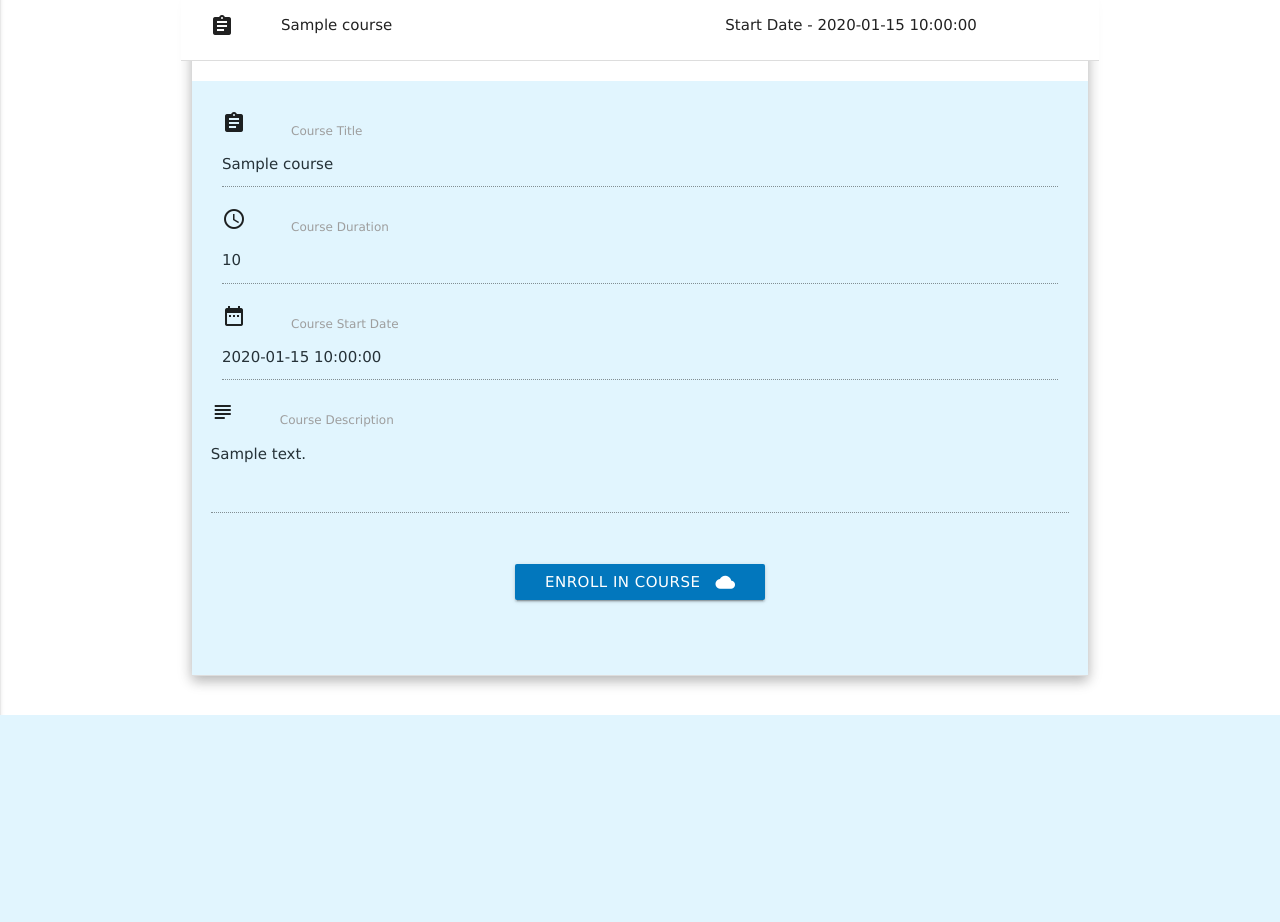
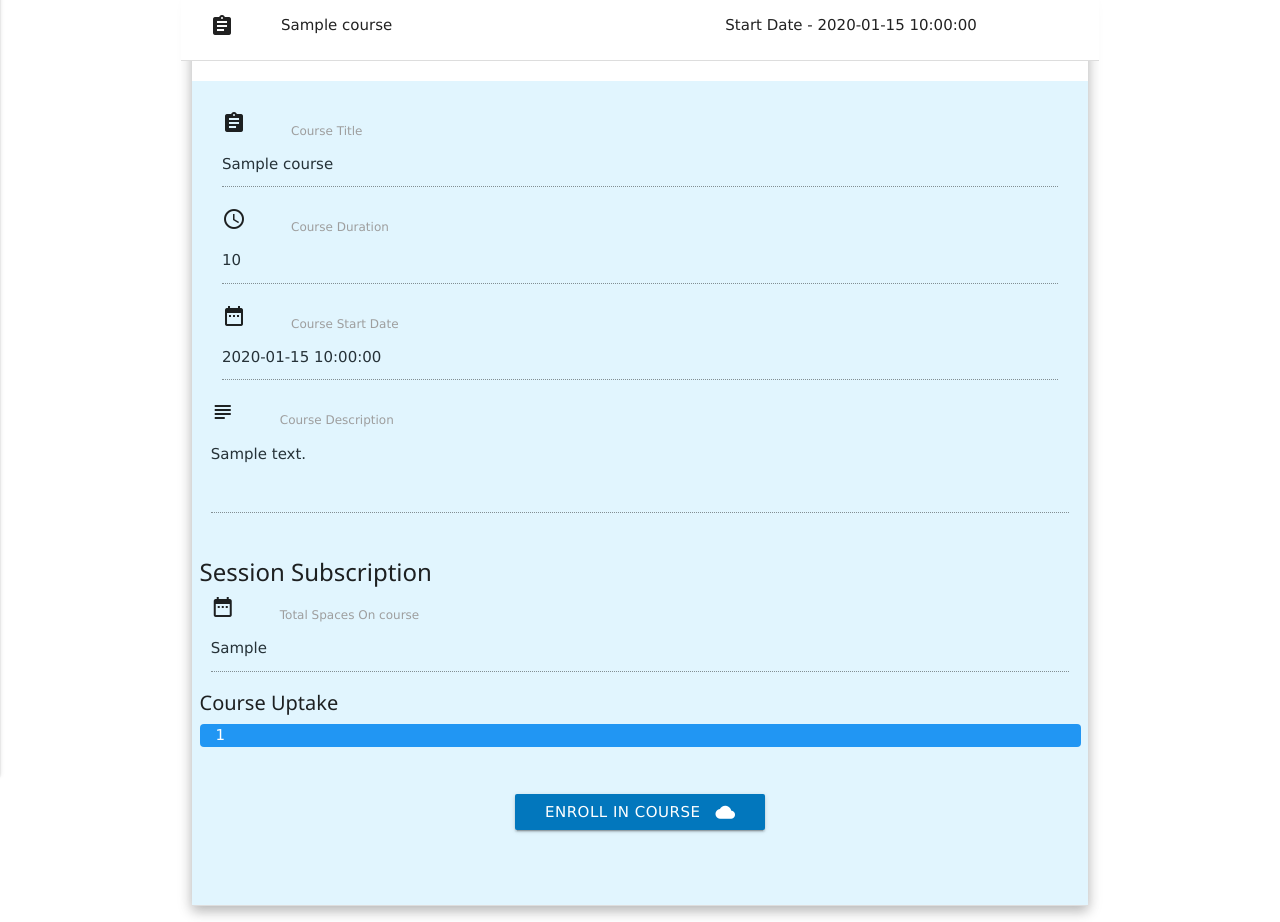
Before and after one commit to damien-meere/Data-Centric-Development-Milestone-Project, a Flask app: page /get_trainee_courses in a window 1280 px wide, after a click that opens the changed part. Shown: the part 85-1007 px from the top of the page. Before the commit the page ends 800 px from the top, so only its background shows below. Run offline with Flask 2, Linux system fonts and the light colour scheme; a database or web service that is not in the repository returns one stand-in record (values such as "Sample title"); some libraries are stand-ins or nearby versions.

Commit message:
Edits to Subscription layout on Courses page

```diff
--- a/templates/courses_trainee.html
+++ b/templates/courses_trainee.html
@@ -31,15 +31,15 @@
 		</div>
 		<div class="collapsible-body">
 			<div class="row">
-				<div class="col s6 m12">
+				<div class="col s12">
 					<i class="material-icons prefix">assignment</i><label for="icon_prefix">Course Title</label>
 					<input disabled id="course_name" name="course_name" type="text" class="validate" value="{{course.course_name}}" style="color: #263238;">
 			    </div>
-				<div class="col s3 m12">
+				<div class="col s12">
 					<i class="material-icons prefix">access_time</i><label for="icon_prefix">Course Duration</label>
 					<input disabled id="course_duration" name="course_duration" type="text" class="validate" value="{{course.duration}}" style="color: #263238;">
 			    </div>
-				<div class="col s3 m12">
+				<div class="col s12">
 					<i class="material-icons prefix">date_range</i><label for="icon_prefix">Course Start Date</label>
 					<input disabled id="course_date" name="course_date" type="text" class="validate" value="{{course.date}}" style="color: #263238;">
 			    </div>
@@ -47,9 +47,21 @@
 					<div class="col s12">
 						<i class="material-icons prefix">subject</i><label for="icon_telephone">Course Description</label>
 						<textarea disabled name="course_description" id="course_description" class="materialize-textarea" style="color: #263238;">{{ course.course_description }}</textarea>
-
 					</div>
 				</div>
+                <div class="row">
+				    <h3>Session Subscription</h3>
+                    <div class="col s12">
+					    <i class="material-icons prefix">date_range</i><label for="icon_prefix">Total Spaces On course</label>
+					    <input disabled id="" name="max_subscriber" type="text" class="validate" value="{{course.max_subscriber}}" style="color: #263238;">
+			        </div>
+                    <h4>Course Uptake</h4>
+				    <!-- This section is to ilustrate to the user the uptake of the class current subscribers V Max-subscribers-->
+                    <div class="w3-light-grey w3-round">
+					    <div class="w3-container w3-blue w3-round w3-centre" style="width:{{course.percentage}}">{{course.percentage}}
+                        </div>
+				    </div><br>
+                </div>
 				<div class="row btn-centre">
 					<a href="{{ url_for('enroll_course', course_id = course._id) }}"
 						class="waves-effect waves-light btn btn-detail light-blue darken-3"><i class="material-icons right">cloud</i>Enroll in Course</a>
```
Also changed, not shown: templates/courses.html (+14 -10 lines).
